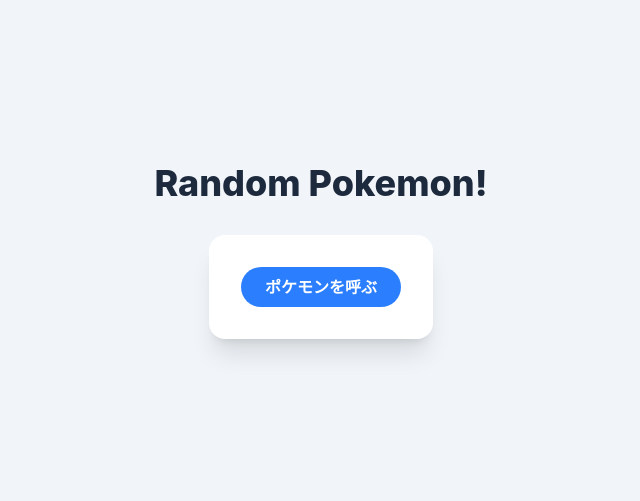
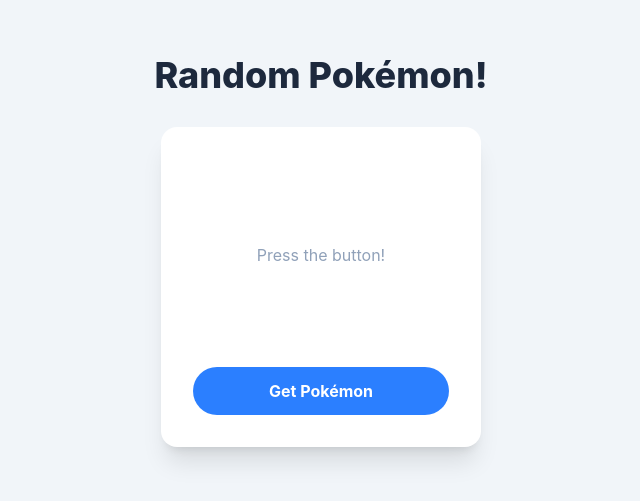
Before and after one commit to harumaki1220/random-pokemon, a React (Vite) app: page / in a window 1280 px wide. Shown: the part 149-650 px from the top of the page, without its empty margins (319-959 px from the left). Built offline with nearby package versions, Linux system fonts and the light colour scheme.

Commit message:
style: UIの文言を英語に統一しテストコードを修正

```diff
--- a/src/App.tsx
+++ b/src/App.tsx
@@ -6,35 +6,61 @@ function App() {
   return (
     <div className="flex flex-col items-center justify-center min-h-screen bg-slate-100 p-4">
       <h1 className="text-4xl font-extrabold text-slate-800 mb-8">
-        Random Pokemon!
+        Random Pokémon!
       </h1>
 
-      <div className="bg-white p-8 rounded-2xl shadow-xl text-center">
-        {pokemonData && (
-          <div className="mb-4">
+      <div className="bg-white p-8 rounded-2xl shadow-xl text-center w-80">
+        <div className="h-48 flex flex-col items-center justify-center mb-4">
+          {error ? (
+            <p className="text-red-500 font-bold">Failed to fetch.</p> // 英語化
+          ) : pokemonData ? (
+            <div className="animate-fade-in">
               <img
                 src={pokemonData.sprites.front_default}
                 alt={pokemonData.name}
-              className="mx-auto w-32 h-32"
+                className="mx-auto w-32 h-32 object-contain drop-shadow-md transition-opacity duration-500"
               />
-            <p className="text-2xl font-bold text-blue-600 capitalize">
+              <p className="text-2xl font-bold text-blue-600 capitalize mt-2">
                 {pokemonData.name}
               </p>
             </div>
+          ) : (
+            <p className="text-slate-400">Press the button!</p> // 英語化
           )}
-
-        {error && (
-          <p className="text-red-500 font-bold mb-4">
-            ポケモンの取得に失敗しました。もう一度試してください。
-          </p>
-        )}
+        </div>
 
         <button
           onClick={getRandomPokemon}
           disabled={loading}
-          className="bg-blue-500 hover:bg-blue-600 text-white font-bold py-2 px-6 rounded-full transition-colors disabled:bg-slate-400 disabled:cursor-not-allowed"
+          className="w-full bg-blue-500 hover:bg-blue-600 text-white font-bold py-3 px-6 rounded-full transition-colors disabled:bg-slate-400 disabled:cursor-not-allowed flex items-center justify-center"
         >
-          {loading ? "読み込み中..." : "ポケモンを呼ぶ"}
+          {loading ? (
+            <>
+              <svg
+                className="animate-spin -ml-1 mr-3 h-5 w-5 text-white"
+                xmlns="http://www.w3.org/2000/svg"
+                fill="none"
+                viewBox="0 0 24 24"
+              >
+                <circle
+                  className="opacity-25"
+                  cx="12"
+                  cy="12"
+                  r="10"
+                  stroke="currentColor"
+                  strokeWidth="4"
+                ></circle>
+                <path
+                  className="opacity-75"
+                  fill="currentColor"
+                  d="M4 12a8 8 0 018-8V0C5.373 0 0 5.373 0 12h4zm2 5.291A7.962 7.962 0 014 12H0c0 3.042 1.135 5.824 3 7.938l3-2.647z"
+                ></path>
+              </svg>
+              Searching...
+            </>
+          ) : (
+            "Get Pokémon"
+          )}
         </button>
       </div>
     </div>
--- a/src/hooks/usePokemon.ts
+++ b/src/hooks/usePokemon.ts
@@ -33,9 +33,7 @@ export const usePokemon = () => {
         );
 
         if (!res.ok) {
-          throw new Error(
-            `ポケモンが見つかりませんでした (Status: ${res.status})`,
-          );
+          throw new Error(`Pokemon not found (Status: ${res.status})`);
         }
 
         const data = await res.json();
@@ -43,7 +41,7 @@ export const usePokemon = () => {
         cache.current[pokemonId] = data;
       } catch (err) {
         setError(true);
-        console.error("通信エラー:", err);
+        console.error("Fetch error:", err);
       } finally {
         setLoading(false);
       }
```
Also changed, not shown: 1 other file (tests, documents, lock files or other folders). Lines whose indentation alone changed are shown as unchanged.
